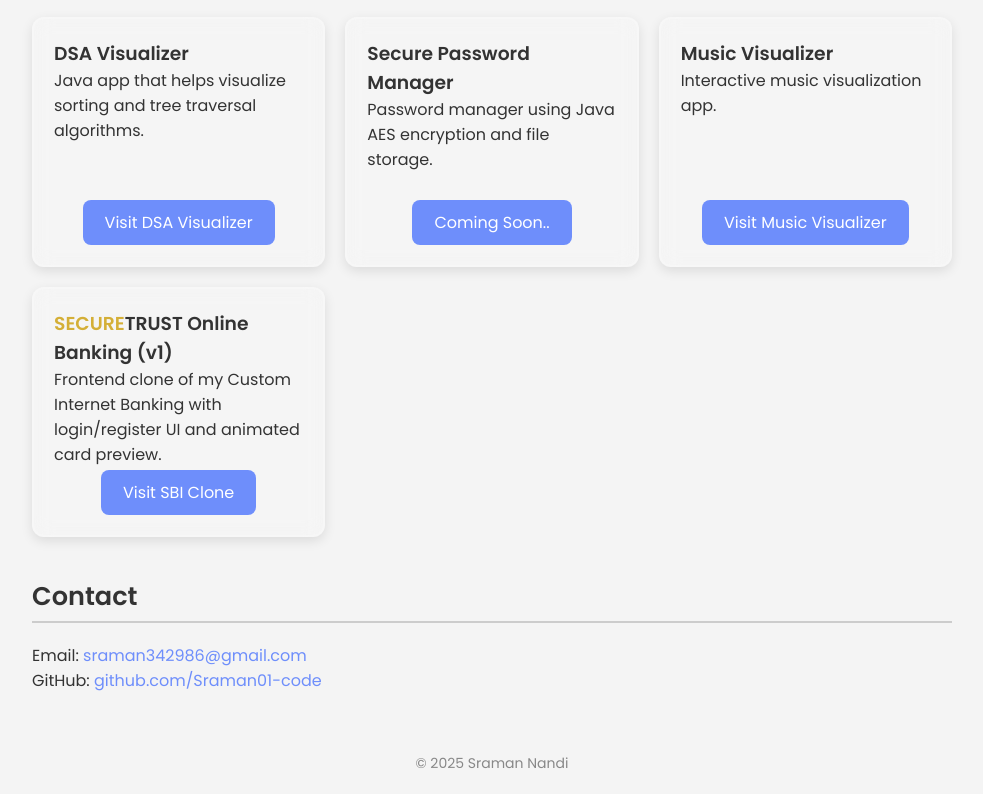
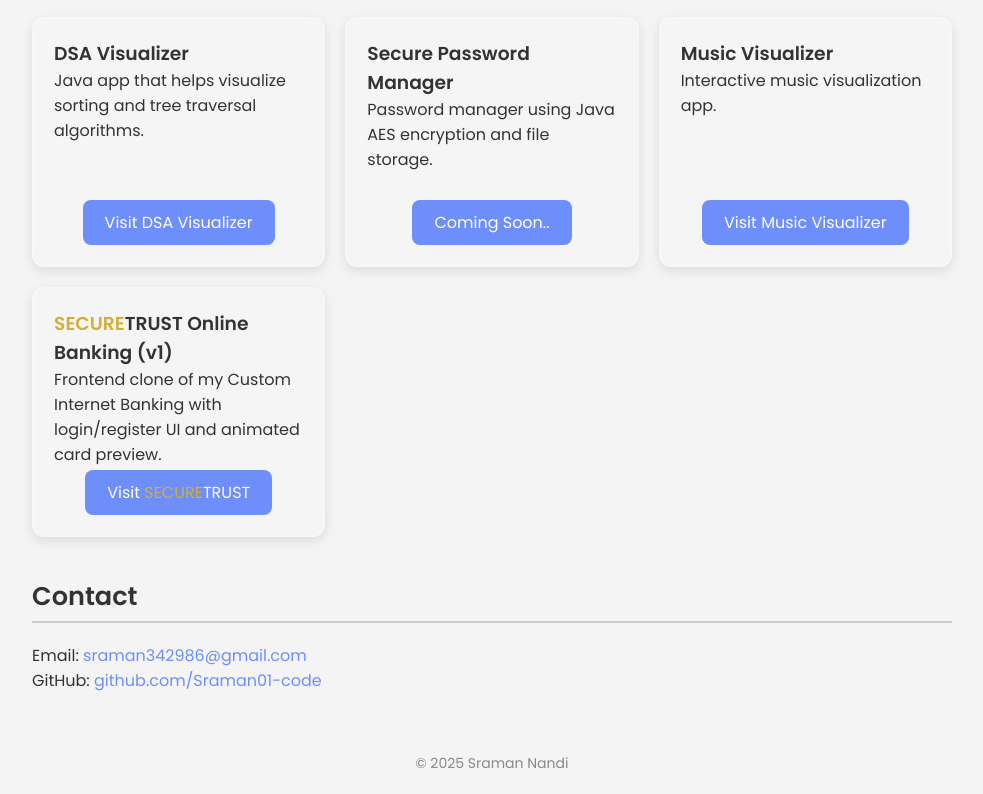
Before and after one commit to Sraman01-code/portfolio, a plain HTML site: page index.html in a window 1280 px wide. Shown: the part 1074-1868 px from the top of the page, without its empty margins (148-1131 px from the left). Drawn offline with Linux system fonts and the light colour scheme.

Commit message:
Update index.html

```diff
--- a/index.html
+++ b/index.html
@@ -62,7 +62,7 @@
         <div class="card project-card">
           <h3><span style="color: #D4AF37;">SECURE</span>TRUST Online Banking (v1)</h3>
           <p>Frontend clone of my Custom Internet Banking with login/register UI and animated card preview.</p>
-          <a href="sbi-project/index.html" class="btn" target="_blank">Visit SBI Clone</a>
+          <a href="sbi-project/index.html" class="btn" target="_blank">Visit <span style="color: #D4AF37;">SECURE</span>TRUST</a>
         </div>
       </div>
     </section>
```
